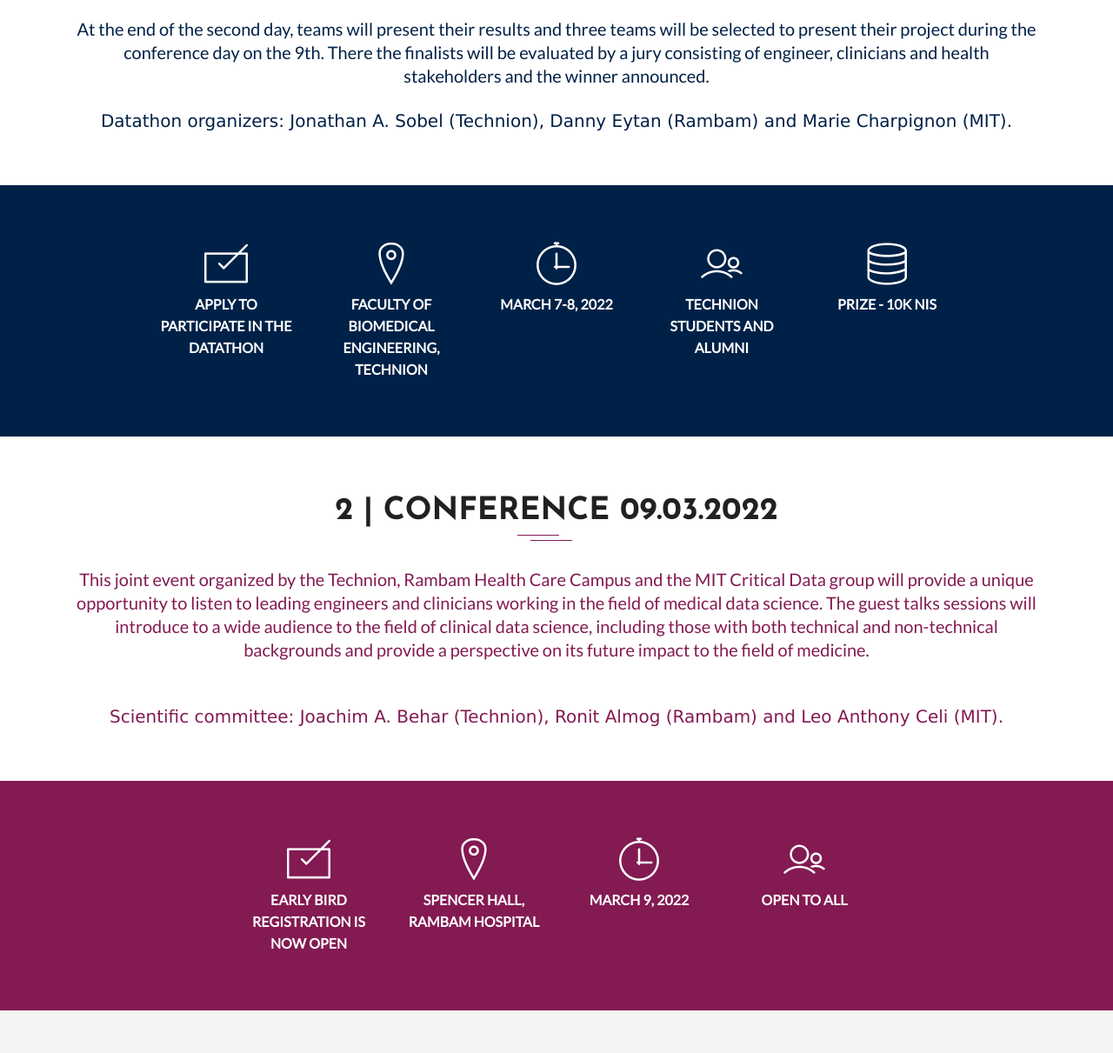
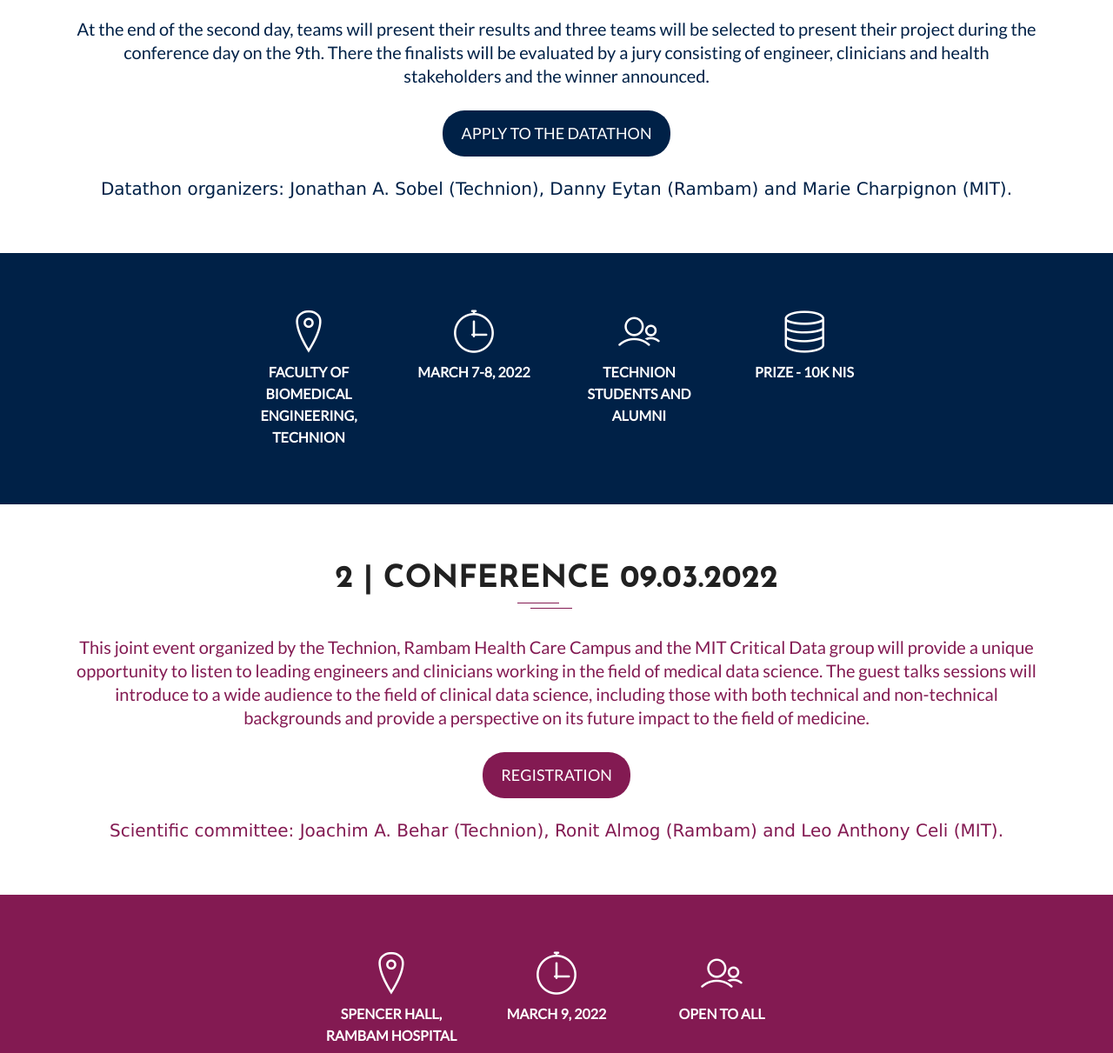
Before and after one commit to Technion-Hack/technion-hack.github.io, a plain HTML site: page index.html in a window 1280 px wide. Shown: the part 1040-2251 px from the top of the page at 87% size. Drawn offline with Linux system fonts and the light colour scheme; files whose address does not match are found by name.

Commit message:
Add buttons to registration

```diff
--- a/assets/css/main.css
+++ b/assets/css/main.css
@@ -433,6 +433,13 @@ ol li {
 
 .btn-common {
     background-color: #831a52;
+    position: relative;
+    z-index: 1;
+    border-radius: 25px;
+}
+
+.btn-common_blue {
+    background-color: #002147;
     position: relative;
     z-index: 1;
     border-radius: 25px;
--- a/index.html
+++ b/index.html
@@ -235,6 +235,10 @@
                             stakeholders and the winner announced.
                         </sp>
                         <br><br>
+                        <div class="col-12">
+                            <a href="https://docs.google.com/forms/d/1UQk2oI7LHhaWmaSdOfhi8kfM6p9JECudtO0UvILdWXA/edit" class="btn btn-common_blue">Apply to the Datathon</a>
+                        </div>
+                        <br>
                         <sp1>Datathon organizers: Jonathan A. Sobel (Technion), Danny Eytan (Rambam) and Marie Charpignon (MIT).</sp1>
                     </div>
                 </div>
@@ -247,15 +251,14 @@
         <div class="container">
             <div class="row justify-content-center">
                 <!-- Counter Item -->
-                <div class="col-md-2 col-lg-2 col-xs-12 work-counter-widget text-center">
+                <!--div class="col-md-2 col-lg-2 col-xs-12 work-counter-widget text-center">
                     <div class="counter wow fadeInRight" data-wow-delay="0.2s">
                         <div class="icon"><i class="lni-check-box"></i></div>
                         <a href="https://docs.google.com/forms/d/1UQk2oI7LHhaWmaSdOfhi8kfM6p9JECudtO0UvILdWXA/edit">
                             <p>Apply to participate in the Datathon</p>
                         </a>
-                        <!--<span>Don’t miss it</span>-->
                     </div>
-                </div>
+                </div-->
                 <!-- Counter Item -->
                 <div class="col-md-2 col-lg-2 col-xs-12 work-counter-widget text-center">
                     <div class="counter wow fadeInRight" data-wow-delay="0.2s">
@@ -310,7 +313,12 @@
                         <!--np class="intro-desc"> This one-day conference will be followed by a datathon along the model of the ones organized by the MIT Critical Data group which has led several such health data science conferences worldwide to promote secondary use of routinely
                             collected patient data.
                         </np-->
-                        <br><br>
+                        <br>
+
+                        <div class="col-12">
+                            <a href="https://eventbuzz.co.il/lp/event/fksbv" class="btn btn-common">Registration</a>
+                        </div>
+                        <br>
                         <np1>Scientific committee: Joachim A. Behar (Technion), Ronit Almog (Rambam) and Leo Anthony Celi (MIT).</np1>
                     </div>
                 </div>
@@ -325,15 +333,14 @@
         <div class="container">
             <div class="row justify-content-center">
                 <!-- Counter Item -->
-                <div class="col-md-2 col-lg-2 col-xs-12 work-counter-widget text-center">
+                <!--div class="col-md-2 col-lg-2 col-xs-12 work-counter-widget text-center">
                     <div class="counter wow fadeInRight" data-wow-delay="0.2s">
                         <div class="icon"><i class="lni-check-box"></i></div>
                         <a href="https://eventbuzz.co.il/lp/event/fksbv">
                             <p>Early Bird Registration is now open</p>
                         </a>
-                        <!--<span>Don’t miss it</span>-->
                     </div>
-                </div>
+                </div-->
                 <div class="col-md-2 col-lg-2 col-xs-12 work-counter-widget text-center">
                     <div class="counter wow fadeInRight" data-wow-delay="0.2s">
                         <div class="icon"><i class="lni-map-marker"></i></div>
```
